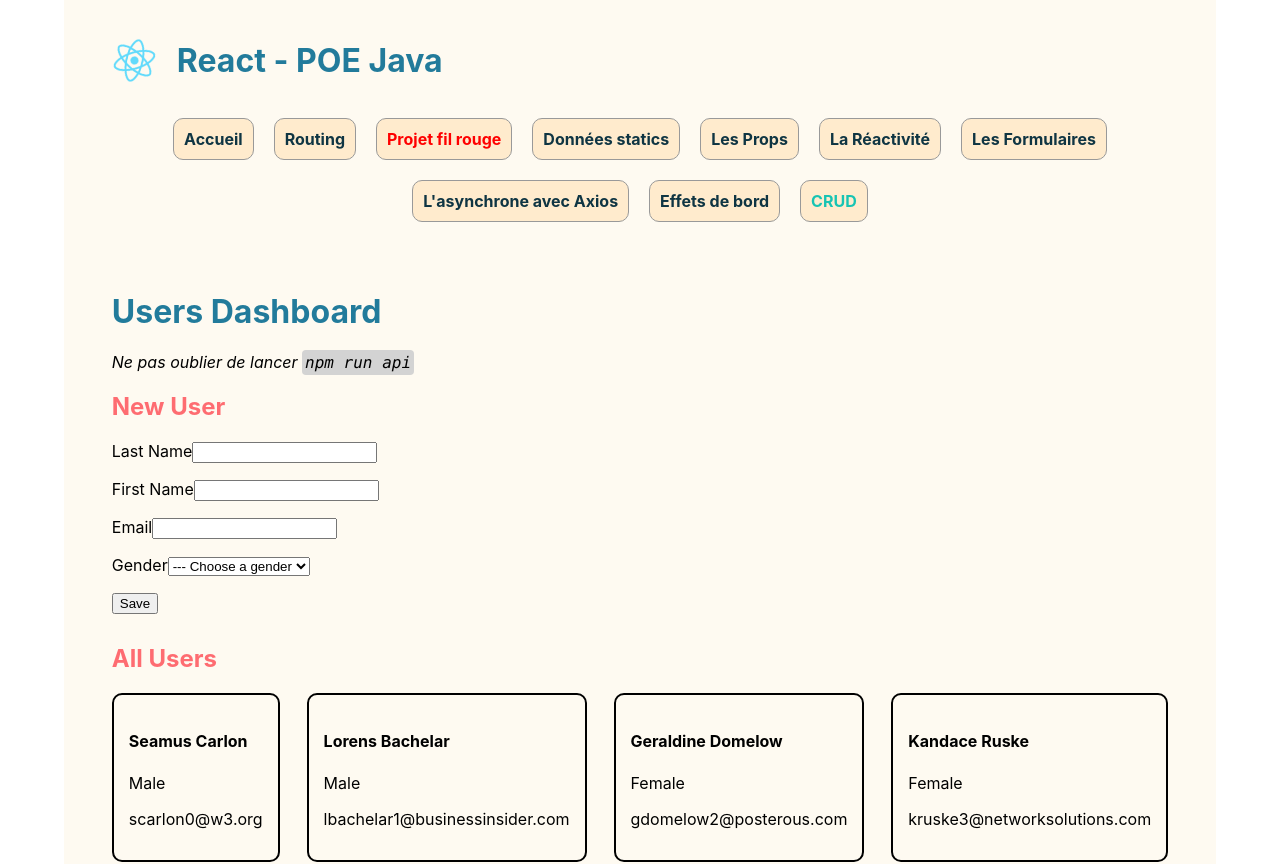
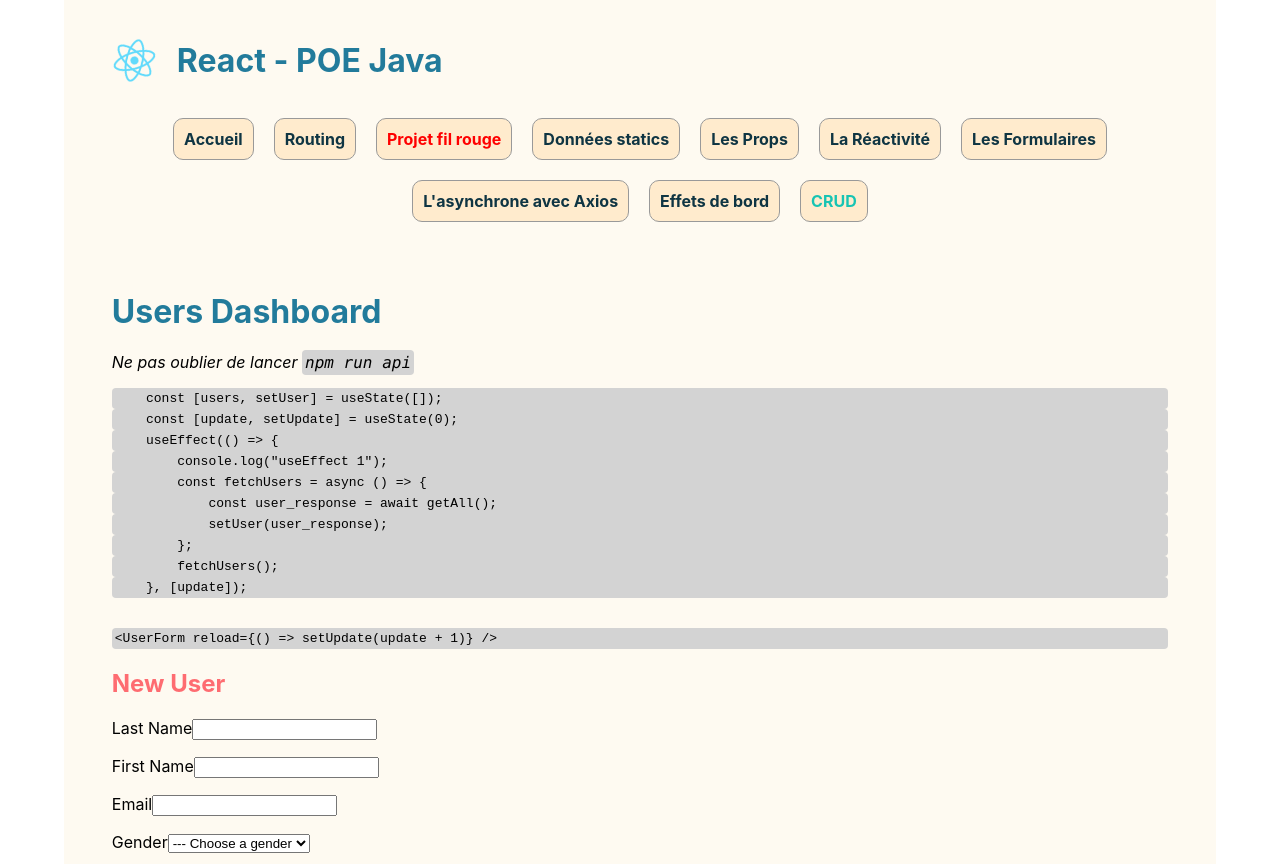
Before and after one commit to Maeglin1908/2022-07-18-react-redux, a React (Create React App) app in the folder react-poe-java/: page /crud in a window 1280 px wide. Shown: the top 864 px of the page. Built offline with nearby package versions, Linux system fonts and the light colour scheme; data requests are answered from the project's data file.

Commit message:
Added Code show to Crud.js

```diff
--- a/react-poe-java/src/pages/Crud.js
+++ b/react-poe-java/src/pages/Crud.js
@@ -5,8 +5,8 @@ import { getAll } from "../utils/services/UserService";
 
 const Crud = function () {
     const [users, setUser] = useState([]);
+    const [update, setUpdate] = useState(0);
 
-    const [update, setUpdate] = useState(0);
     useEffect(() => {
         console.log("useEffect 1");
         const fetchUsers = async () => {
@@ -26,6 +26,19 @@ const Crud = function () {
                 </i>
             </p>
             <article>
+                <pre>{"    const [users, setUser] = useState([]);"}</pre>
+                <pre>{"    const [update, setUpdate] = useState(0);"}</pre>
+                <pre>{"    useEffect(() => {"}</pre>
+                <pre>{'        console.log("useEffect 1");'}</pre>
+                <pre>{"        const fetchUsers = async () => {"}</pre>
+                <pre>{"            const user_response = await getAll();"}</pre>
+                <pre>{"            setUser(user_response);"}</pre>
+                <pre>{"        };"}</pre>
+                <pre>{"        fetchUsers();"}</pre>
+                <pre>{"    }, [update]);"}</pre>
+            </article>
+            <article>
+                <pre>{"<UserForm reload={() => setUpdate(update + 1)} />"}</pre>
                 <UserForm reload={() => setUpdate(update + 1)} />
             </article>
             <article>
```
